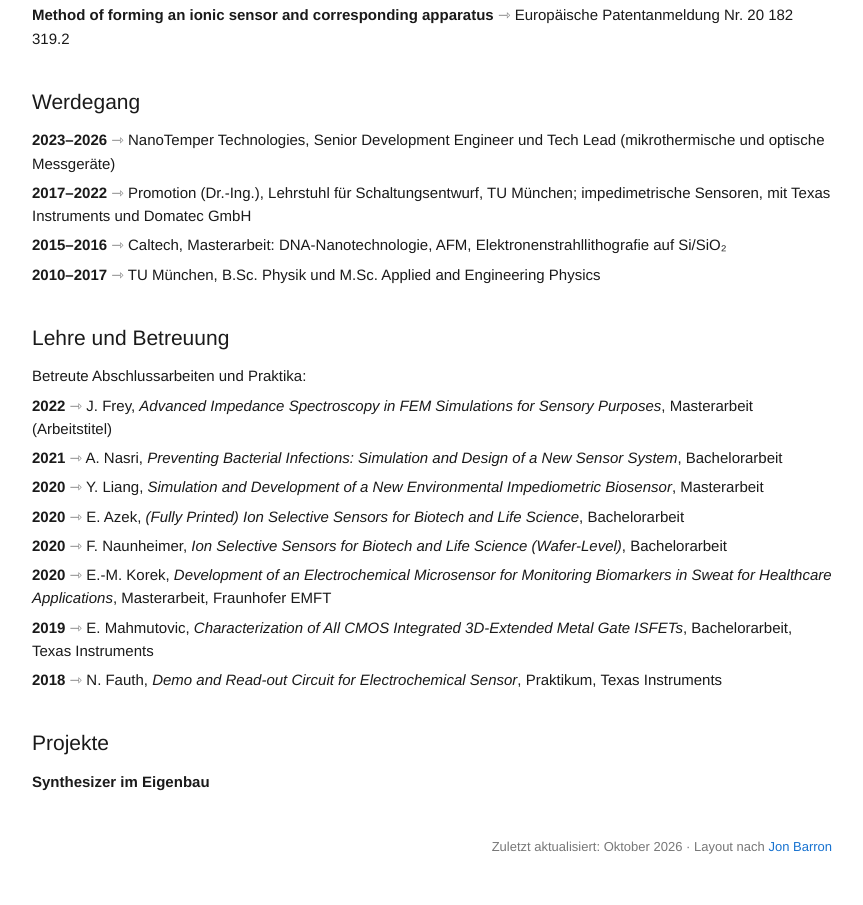
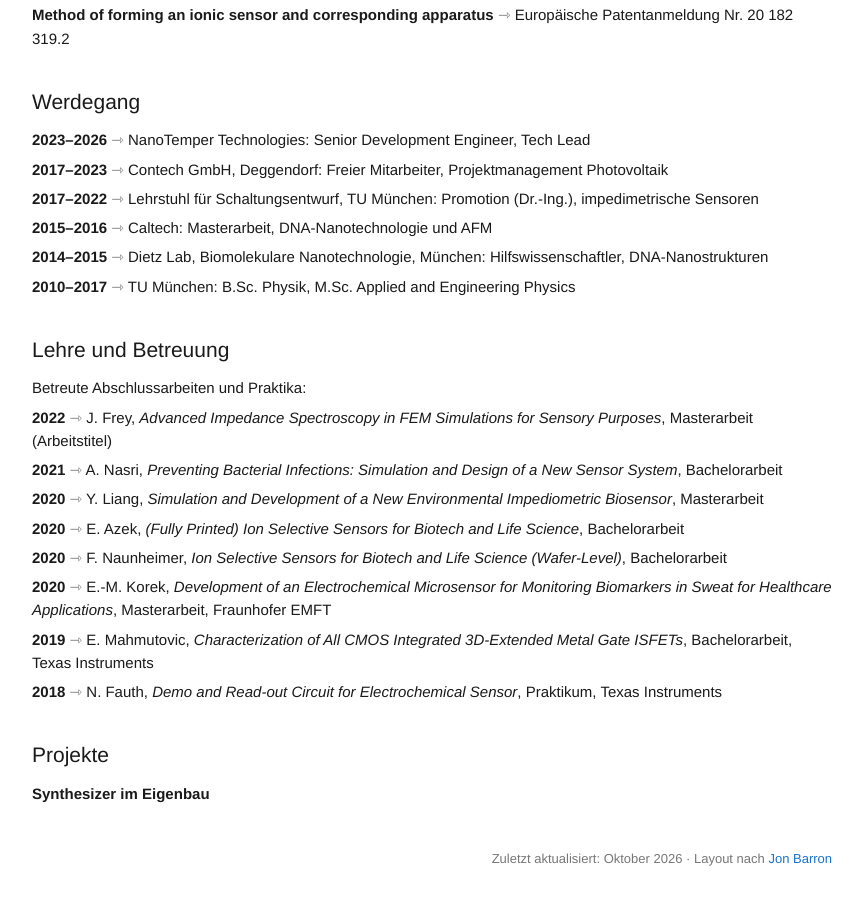
Before and after one commit to christian-pfeffer/christian-pfeffer.github.io, a plain HTML site: page index.html in a window 1280 px wide. Shown: the part 1737-2642 px from the top of the page, without its empty margins (208-1071 px from the left). Drawn offline with Linux system fonts and the light colour scheme.

Commit message:
Add Contech and Dietz Lab to CV, shorten entries
Co-Authored-By: Claude Opus 5.5 <noreply@anthropic.com>
Claude-Session: https://claude.ai/code/session_01NrUqswbkioNdDHaYaApSUJ

```diff
--- a/index.html
+++ b/index.html
@@ -169,10 +169,12 @@
 
   <h2 id="werdegang">Werdegang</h2>
   <ul class="plain">
-    <li><b>2023–2026</b> <span class="arrow">⇾</span> NanoTemper Technologies, Senior Development Engineer und Tech Lead (mikrothermische und optische Messgeräte)</li>
-    <li><b>2017–2022</b> <span class="arrow">⇾</span> Promotion (Dr.-Ing.), Lehrstuhl für Schaltungsentwurf, TU München; impedimetrische Sensoren, mit Texas Instruments und Domatec GmbH</li>
-    <li><b>2015–2016</b> <span class="arrow">⇾</span> Caltech, Masterarbeit: DNA-Nanotechnologie, AFM, Elektronenstrahllithografie auf Si/SiO₂</li>
-    <li><b>2010–2017</b> <span class="arrow">⇾</span> TU München, B.Sc. Physik und M.Sc. Applied and Engineering Physics</li>
+    <li><b>2023–2026</b> <span class="arrow">⇾</span> NanoTemper Technologies: Senior Development Engineer, Tech Lead</li>
+    <li><b>2017–2023</b> <span class="arrow">⇾</span> Contech GmbH, Deggendorf: Freier Mitarbeiter, Projektmanagement Photovoltaik</li>
+    <li><b>2017–2022</b> <span class="arrow">⇾</span> Lehrstuhl für Schaltungsentwurf, TU München: Promotion (Dr.-Ing.), impedimetrische Sensoren</li>
+    <li><b>2015–2016</b> <span class="arrow">⇾</span> Caltech: Masterarbeit, DNA-Nanotechnologie und AFM</li>
+    <li><b>2014–2015</b> <span class="arrow">⇾</span> Dietz Lab, Biomolekulare Nanotechnologie, München: Hilfswissenschaftler, DNA-Nanostrukturen</li>
+    <li><b>2010–2017</b> <span class="arrow">⇾</span> TU München: B.Sc. Physik, M.Sc. Applied and Engineering Physics</li>
   </ul>
 
   <h2 id="lehre">Lehre und Betreuung</h2>
```
